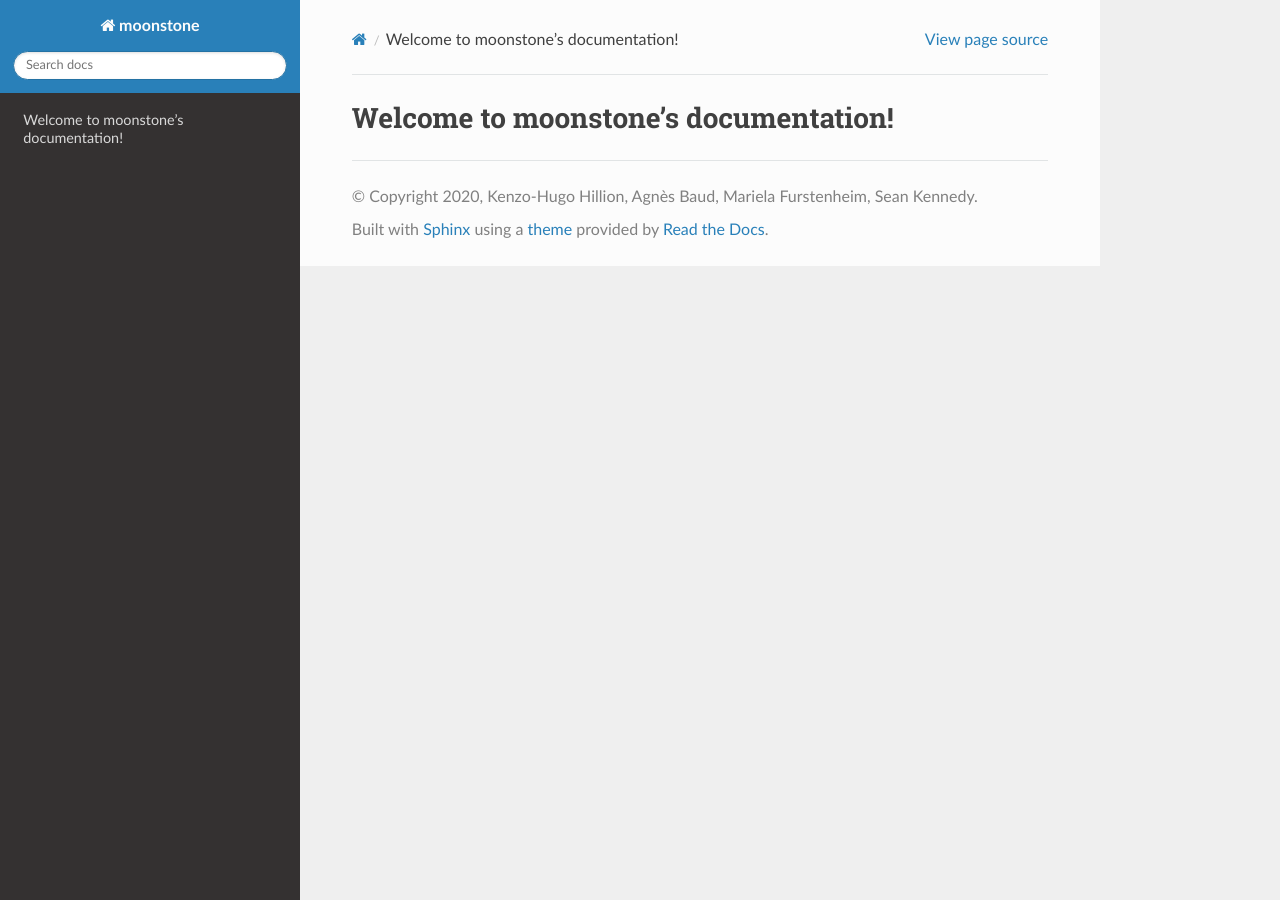
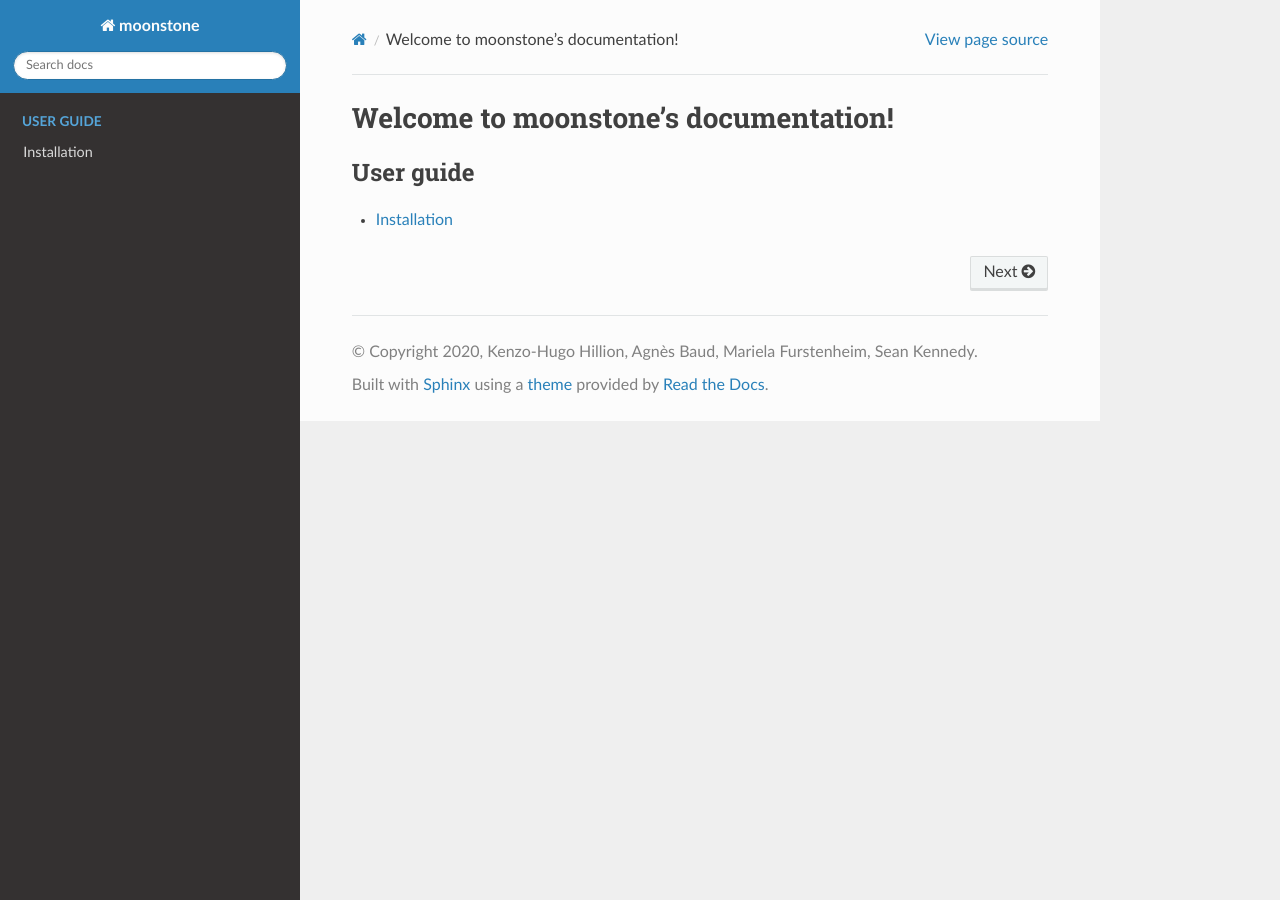
Before and after one commit to motleystate/moonstone, a Sphinx documentation site: the page built from docs/index.rst, in a window 1280 px wide. Built offline with Sphinx 7.4.7 and the Read the Docs theme 2.0.0, drawn with Linux system fonts in a browser that asks for light colours.

Commit message:
start structure for installation process docs

```diff
--- a/docs/index.rst
+++ b/docs/index.rst
@@ -5,3 +5,9 @@
 
 Welcome to moonstone's documentation!
 =====================================
+
+.. toctree::
+    :caption: User guide
+    :maxdepth: 2
+
+    user_guide/installation
--- /dev/null
+++ b/docs/user_guide/installation.rst
@@ -0,0 +1,3 @@
+************
+Installation
+************
```
